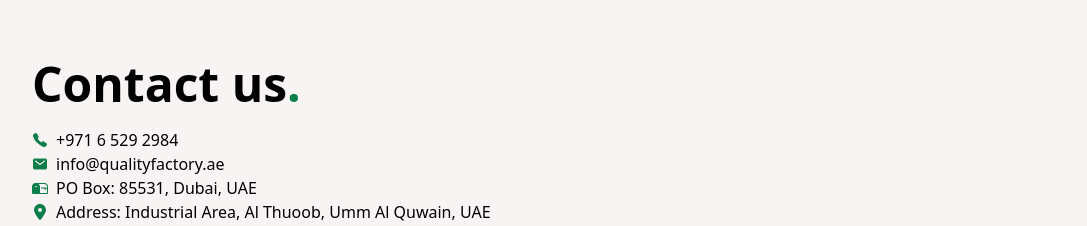
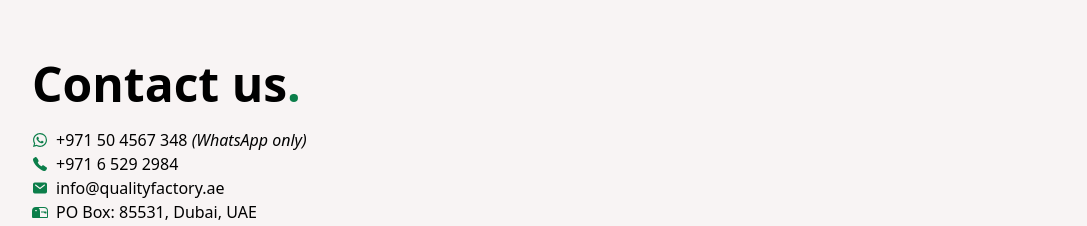
Before and after one commit to Abid357/qualityfactory-website, a React (Vite) app: page / in a window 1280 px wide. Shown: the part 940-1166 px from the top of the page, without its empty margins (96-1183 px from the left). Built offline with nearby package versions, Linux system fonts and the light colour scheme.

Commit message:
add whatsapp number

```diff
--- a/src/App.tsx
+++ b/src/App.tsx
@@ -1,4 +1,4 @@
-import { IoCall } from "react-icons/io5";
+import { IoCall, IoLogoWhatsapp } from "react-icons/io5";
 import { IoMail } from "react-icons/io5";
 import { BsMailbox2 } from "react-icons/bs";
 import { FaLocationDot } from "react-icons/fa6";
@@ -29,6 +29,12 @@ function App() {
             Contact us<span className="text-[#0C7E4A]">.</span>
           </p>
           <div className="flex items-center gap-2 mt-5">
+            <span className="text-[#0C7E4A]">
+              <IoLogoWhatsapp />
+            </span>
+            <p>+971 50 4567 348 <i>(WhatsApp only)</i></p>
+          </div>
+          <div className="flex items-center gap-2">
             <span className="text-[#0C7E4A]">
               <IoCall />
             </span>
```
